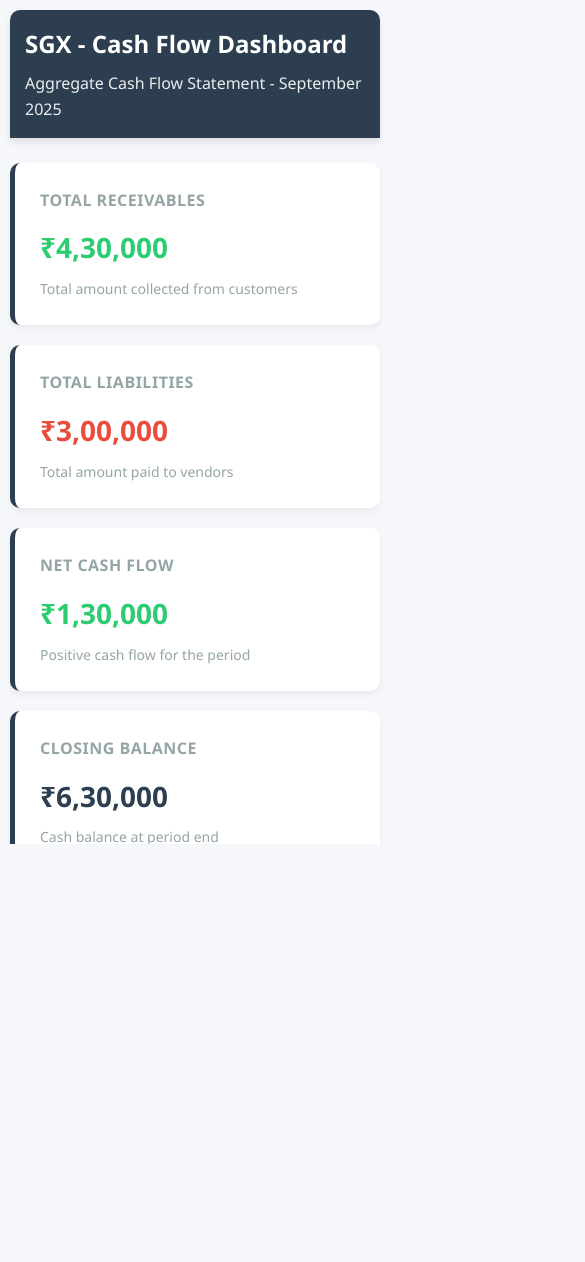
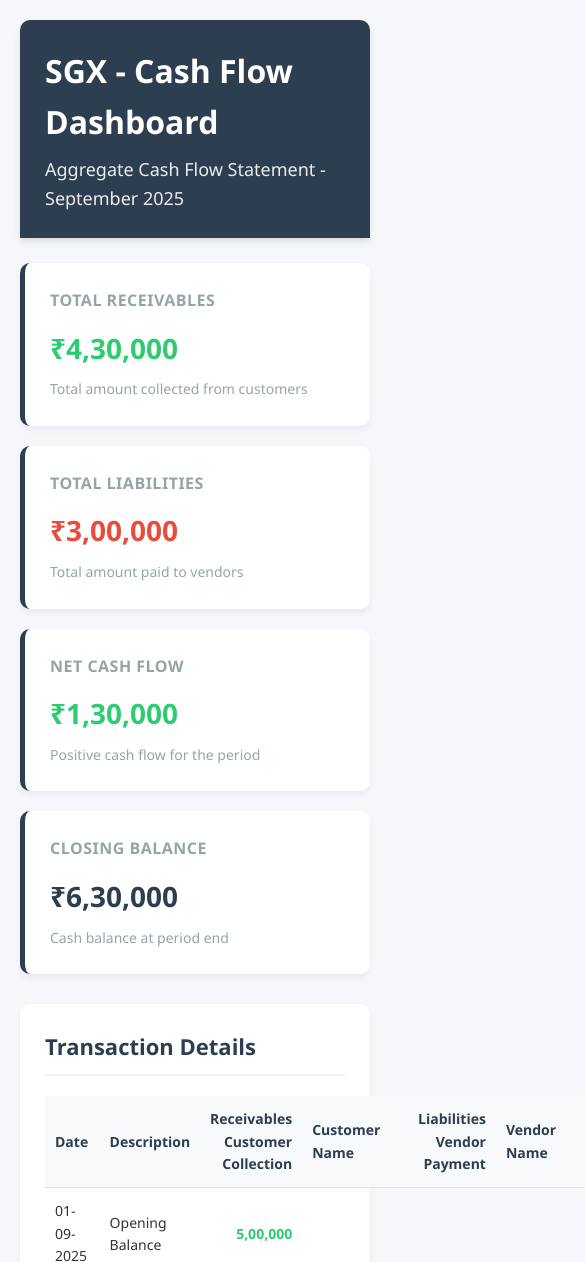
Before and after one commit to WillpackPrasanta/Cash_flow_Dashbaord, a plain HTML site: page index.html in a window 390 px wide. Shown: the top 1262 px of the page, 585 px wide, since content can reach past the window. Before the commit the page ends 844 px from the top, so only its background shows below. Drawn offline with Linux system fonts and the light colour scheme.

Commit message:
Update index.html

```diff
--- a/index.html
+++ b/index.html
@@ -22,20 +22,15 @@
             font-family: 'Segoe UI', Tahoma, Geneva, Verdana, sans-serif;
         }
 
-        html, body {
-            height: 100%;
+        body {
             background-color: #f5f7fa;
             color: #333;
+            padding: 20px;
             line-height: 1.6;
-            overflow: hidden; /* Prevent scrolling on body */
         }
 
         .dashboard-container {
-            display: flex;
-            flex-direction: column;
-            height: 100vh; /* Full viewport height */
-            padding: 20px;
-            max-width: 1400px;
+            max-width: 1200px;
             margin: 0 auto;
         }
 
@@ -46,7 +41,6 @@
             border-radius: 10px 10px 0 0;
             margin-bottom: 25px;
             box-shadow: 0 4px 6px rgba(0,0,0,0.1);
-            flex-shrink: 0; /* Prevent header from shrinking */
         }
 
         h1 {
@@ -64,7 +58,6 @@
             grid-template-columns: repeat(auto-fit, minmax(250px, 1fr));
             gap: 20px;
             margin-bottom: 30px;
-            flex-shrink: 0; /* Prevent cards from shrinking */
         }
 
         .summary-card {
@@ -120,10 +113,6 @@
             padding: 25px;
             box-shadow: 0 4px 6px rgba(0,0,0,0.05);
             margin-bottom: 30px;
-            flex-grow: 1; /* Allow this section to grow and fill remaining space */
-            display: flex;
-            flex-direction: column;
-            overflow: hidden; /* Prevent content overflow */
         }
 
         .section-title {
@@ -133,19 +122,12 @@
             font-weight: 600;
             padding-bottom: 10px;
             border-bottom: 2px solid #f0f0f0;
-            flex-shrink: 0; /* Prevent title from shrinking */
-        }
-
-        .table-container {
-            flex-grow: 1; /* Allow table container to grow */
-            overflow: auto; /* Enable scrolling for table if needed */
         }
 
         table {
             width: 100%;
             border-collapse: collapse;
             margin-top: 15px;
-            min-width: 800px; /* Ensure table has minimum width */
         }
 
         th, td {
@@ -196,19 +178,14 @@
 
         .footer {
             text-align: center;
-            margin-top: auto; /* Push footer to bottom */
+            margin-top: 30px;
             color: var(--gray);
             font-size: 14px;
             padding: 15px;
             border-top: 1px solid #e0e0e0;
-            flex-shrink: 0; /* Prevent footer from shrinking */
         }
 
         @media (max-width: 768px) {
-            .dashboard-container {
-                padding: 10px;
-            }
-
             .summary-cards {
                 grid-template-columns: 1fr;
             }
@@ -220,18 +197,6 @@
 
             .card-value {
                 font-size: 28px;
-            }
-
-            header {
-                padding: 15px;
-            }
-
-            h1 {
-                font-size: 24px;
-            }
-
-            .subtitle {
-                font-size: 16px;
             }
         }
     </style>
@@ -268,15 +233,14 @@
 
         <div class="transaction-section">
             <div class="section-title">Transaction Details</div>
-            <div class="table-container">
             <table>
                 <thead>
                     <tr>
                         <th class="date-col">Date</th>
                         <th>Description</th>
-                            <th class="amount-col">Cash Inflow</th>
+                        <th class="amount-col"> Receivables Customer Collection</th>
                         <th class="name-col">Customer Name</th>
-                            <th class="amount-col">Cash Outflow</th>
+                        <th class="amount-col">Liabilities Vendor Payment</th>
                         <th class="name-col">Vendor Name</th>
                         <th class="amount-col">Net Balance (₹)</th>
                     </tr>
@@ -339,7 +303,6 @@
                 </tbody>
             </table>
         </div>
-        </div>
 
         <div class="footer">
             SGX Financial Dashboard | Generated on September 25, 2025
```
Lines whose indentation alone changed are shown as unchanged.
